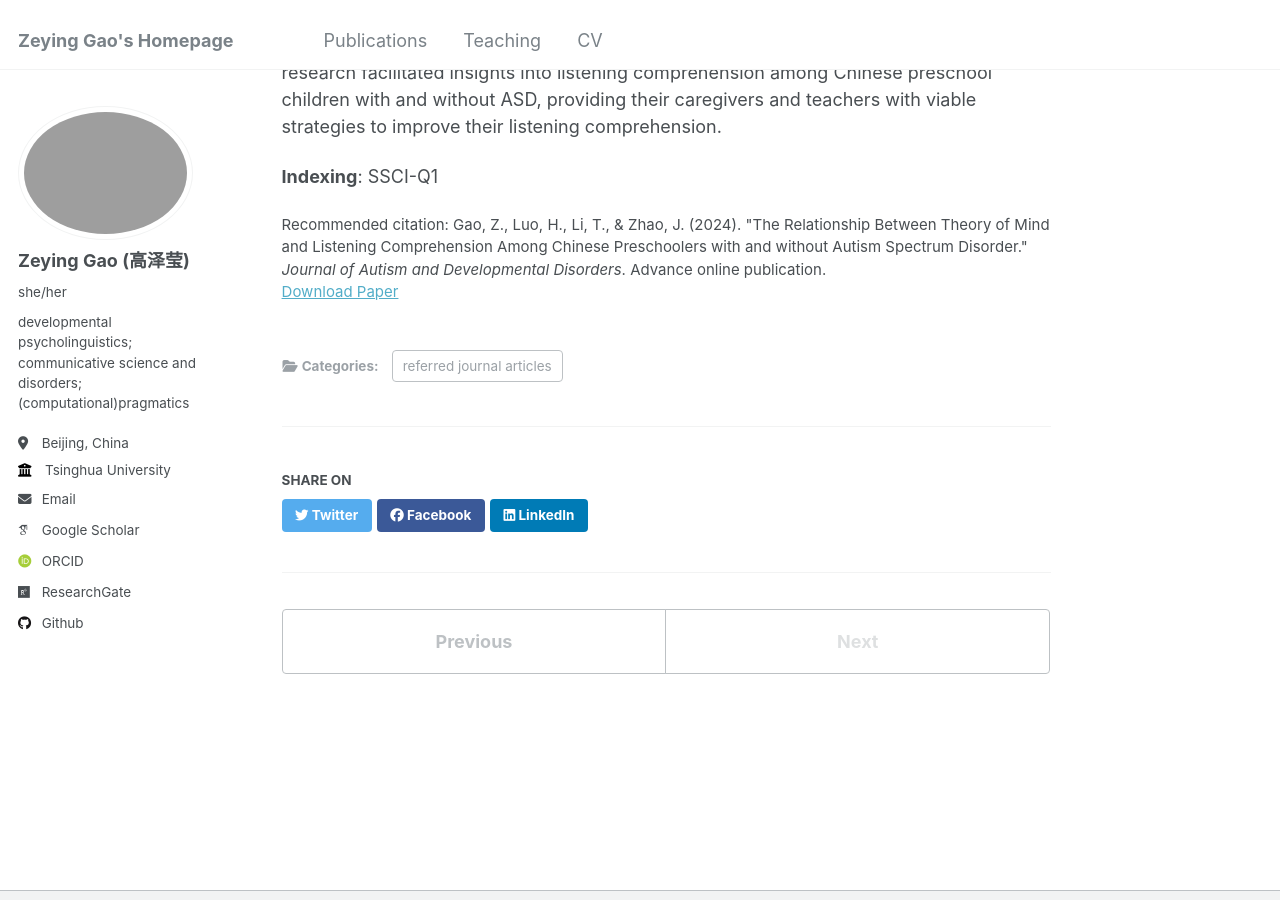
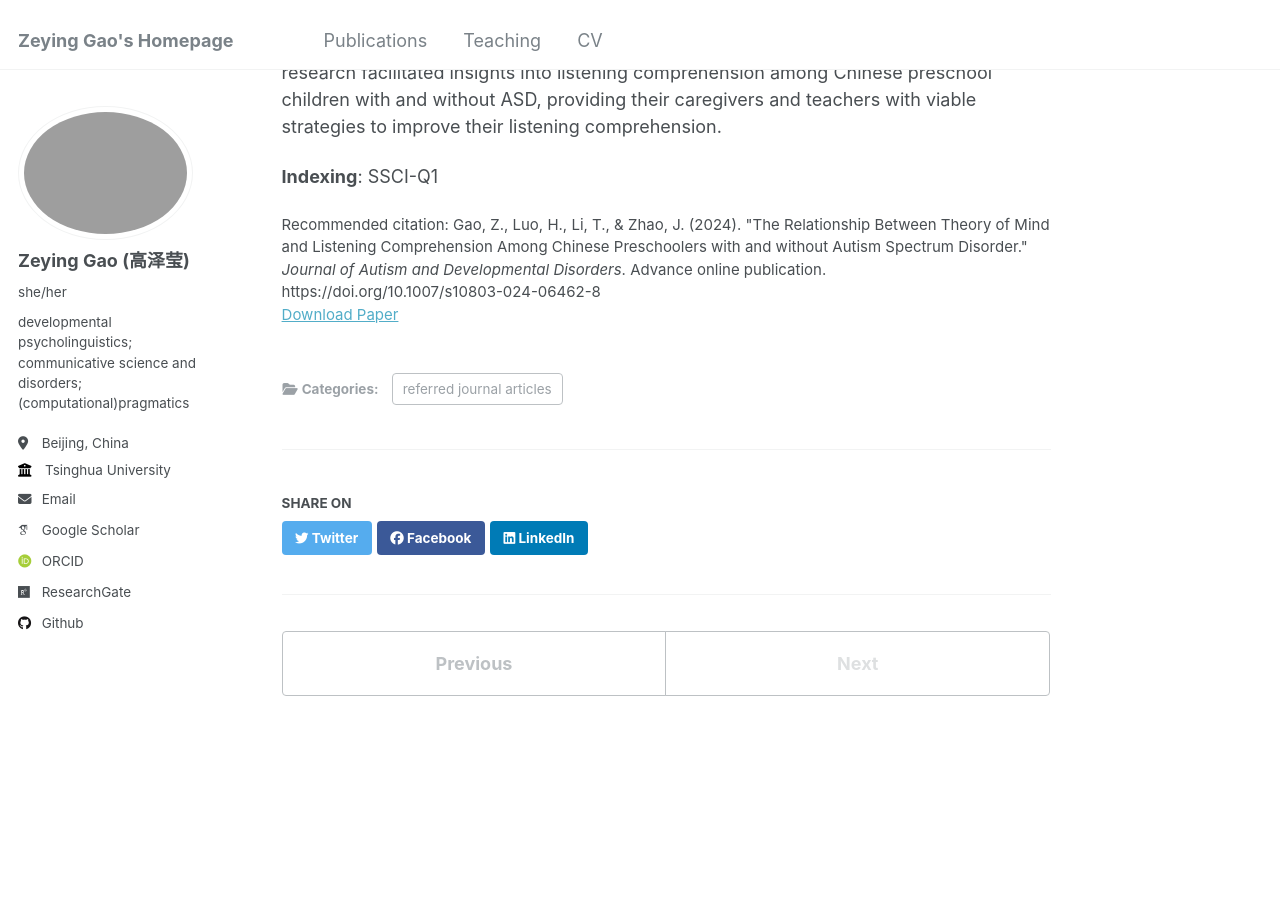
Before and after one commit to ZeyingGAO/zeyinggao.github.io, a Jekyll site: the page built from _publications/2009-10-01-paper-title-number-1.md, in a window 1280 px wide and 900 px high, scrolled down 632 px. Built offline with Jekyll 4.4.1, drawn with Linux system fonts in a browser that asks for light colours; some web fonts are replaced; part of the change alters nothing that is shown.

Commit message:
Update 2009-10-01-paper-title-number-1.md

```diff
--- a/_publications/2009-10-01-paper-title-number-1.md
+++ b/_publications/2009-10-01-paper-title-number-1.md
@@ -7,7 +7,7 @@ excerpt: 'This paper investigates the relationship between theory of mind (ToM)
 date: 2024-07-23
 venue: 'Journal of Autism and Developmental Disorders'
 paperurl: 'https://doi.org/10.1007/s10803-024-06462-8'
-citation: 'Gao, Z., Luo, H., Li, T., & Zhao, J. (2024). &quot;The Relationship Between Theory of Mind and Listening Comprehension Among Chinese Preschoolers with and without Autism Spectrum Disorder.&quot; <i>Journal of Autism and Developmental Disorders</i>. Advance online publication.'
+citation: 'Gao, Z., Luo, H., Li, T., & Zhao, J. (2024). &quot;The Relationship Between Theory of Mind and Listening Comprehension Among Chinese Preschoolers with and without Autism Spectrum Disorder.&quot; <i>Journal of Autism and Developmental Disorders</i>. Advance online publication. https://doi.org/10.1007/s10803-024-06462-8'
 ---
 
 
```
